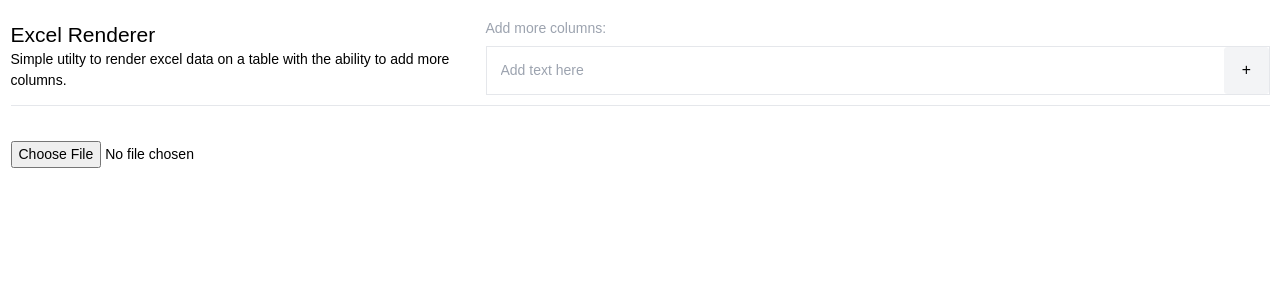
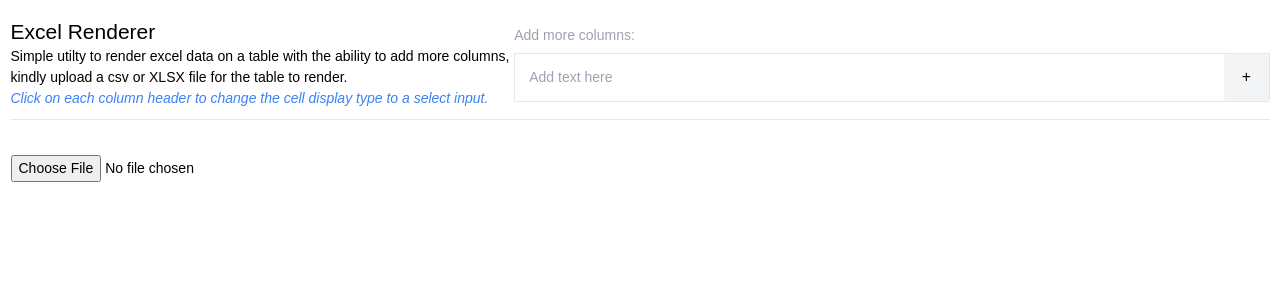
Before and after one commit to addegbenga/render-excel-to-table, a React (Vite) app: page / in a window 1280 px wide. Shown: the top 300 px of the page. Built offline with nearby package versions, Linux system fonts and the light colour scheme.

Commit message:
feat: added more desc

```diff
--- a/src/index.tsx
+++ b/src/index.tsx
@@ -83,10 +83,17 @@
       <div className="flex items-center mb-10 border-b pb-3 justify-between">
         <div>
           <h1 className="text-2xl ">Excel Renderer</h1>
-          <p>
-            Simple utilty to render excel data on a table with the ability to
-            add more columns.
-          </p>
+          <div>
+            <p>
+              Simple utilty to render excel data on a table with the ability to
+              add more columns, kindly upload a csv or XLSX file for the table
+              to render.
+            </p>
+            <span className="text-blue-500 italic">
+              Click on each column header to change the cell display type to a
+              select input.
+            </span>
+          </div>
         </div>
         <div className="flex max-w-4xl w-full gap-10">
           {isAddColumnData && (
@@ -260,6 +267,7 @@
                 </div>
               ) : (
                 <input
+                  accept=".csv,.xlsx"
                   className="w-full px-2"
                   value={value as string}
                   onChange={(e) => [setValue(e.target.value)]}
@@ -269,6 +277,7 @@
             ) : (
               <input
                 className="w-full px-2"
+                accept=".csv,.xlsx"
                 value={value as string}
                 onChange={(e) => [setValue(e.target.value)]}
                 onBlur={() => onBlur()}
```
